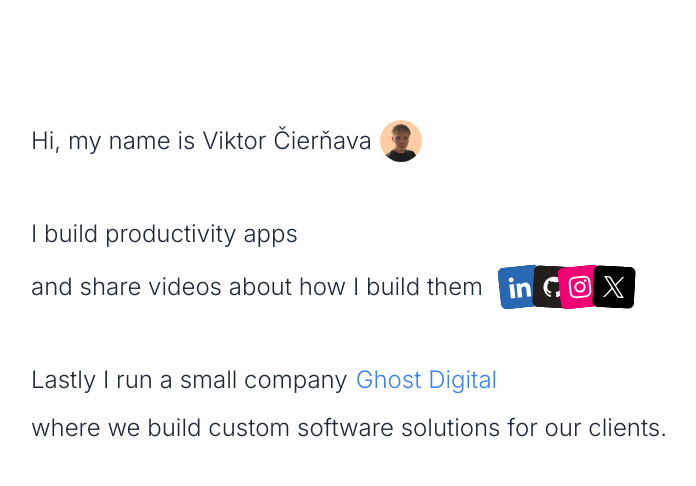
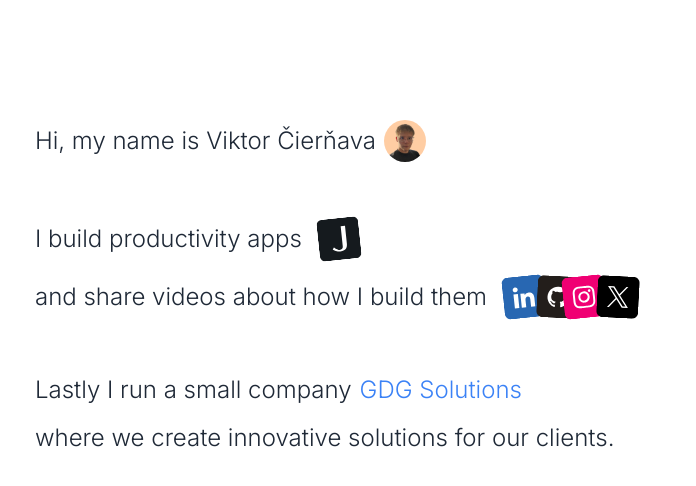
Before and after one commit to withviktor/ciernava, a Next.js app: page / in a window 1280 px wide. Shown: the top 486 px of the page, without its empty margins (291-987 px from the left). Built offline with nearby package versions, Linux system fonts and the light colour scheme.

Commit message:
Add JellyKit SVG icon and integrate AppIcons component with tooltips; update social icons alt text

```diff
--- a/src/app/page.tsx
+++ b/src/app/page.tsx
@@ -2,8 +2,9 @@
 
 import Image from "next/image";
 
+import Link from "next/link";
 import myPhoto from "~/../public/assets/2FFDA69D-7ECA-40C5-9E88-34F5C964209B_1_105_c-removebg-preview.png";
-import Link from "next/link";
+import AppIcons from "~/components/app-icons";
 import SocialIcons from "~/components/social-icons";
 
 export default function HomePage() {
@@ -24,20 +25,22 @@ export default function HomePage() {
                 />
               </span>
             </p>
-            <p>I build productivity apps</p>
+            <p className="flex flex-col items-start gap-2 sm:flex-row sm:items-center">
+              I build productivity apps <AppIcons />
+            </p>
             <p className="flex flex-col items-start gap-2 sm:flex-row sm:items-center">
               and share videos about how I build them <SocialIcons />
             </p>
             <p className="mt-10 flex flex-col items-start gap-2 sm:flex-row sm:items-center">
               Lastly I run a small company{" "}
               <Link
-                href="https://ghostdigital.cz"
+                href="https://gdg-solutions.com"
                 className="text-blue-500 hover:underline"
               >
-                Ghost Digital
+                GDG Solutions
               </Link>
             </p>
-            <p>where we build custom software solutions for our clients.</p>
+            <p>where we create innovative solutions for our clients.</p>
           </div>
         </div>
       </div>
--- /dev/null
+++ b/src/components/app-icons.tsx
@@ -0,0 +1,30 @@
+import Image from "next/image";
+import Link from "next/link";
+
+import JellyKitIcon from "~/../public/assets/JellyKit.svg";
+import { Tooltip, TooltipContent, TooltipTrigger } from "./ui/tooltip";
+
+export default function AppIcons() {
+  return (
+    <span className="group relative inline-flex">
+      <Tooltip>
+        <TooltipTrigger asChild>
+          <Link
+            href="https://jellykit.dev"
+            target="_blank"
+            className="relative z-10 transition-all duration-200 sm:translate-x-2 sm:-rotate-6 sm:transform sm:group-hover:translate-x-0 sm:group-hover:rotate-0"
+          >
+            <Image
+              src={JellyKitIcon as string}
+              alt="JellyKit"
+              width={42}
+              height={42}
+              className="block rounded-md"
+            />
+          </Link>
+        </TooltipTrigger>
+        <TooltipContent>JellyKit</TooltipContent>
+      </Tooltip>
+    </span>
+  );
+}
--- a/src/components/social-icons.tsx
+++ b/src/components/social-icons.tsx
@@ -19,7 +19,7 @@ export default function SocialIcons() {
           >
             <Image
               src={LinkedInIcon as string}
-              alt="@withvikktor"
+              alt="@withviktor"
               width={42}
               height={42}
               className="block"
@@ -38,7 +38,7 @@ export default function SocialIcons() {
           >
             <Image
               src={GithubIcon as string}
-              alt="@withvitor"
+              alt="@withviktor"
               width={42}
               height={42}
               className="block"
```
Also changed, not shown: public/assets/JellyKit.svg (added).
